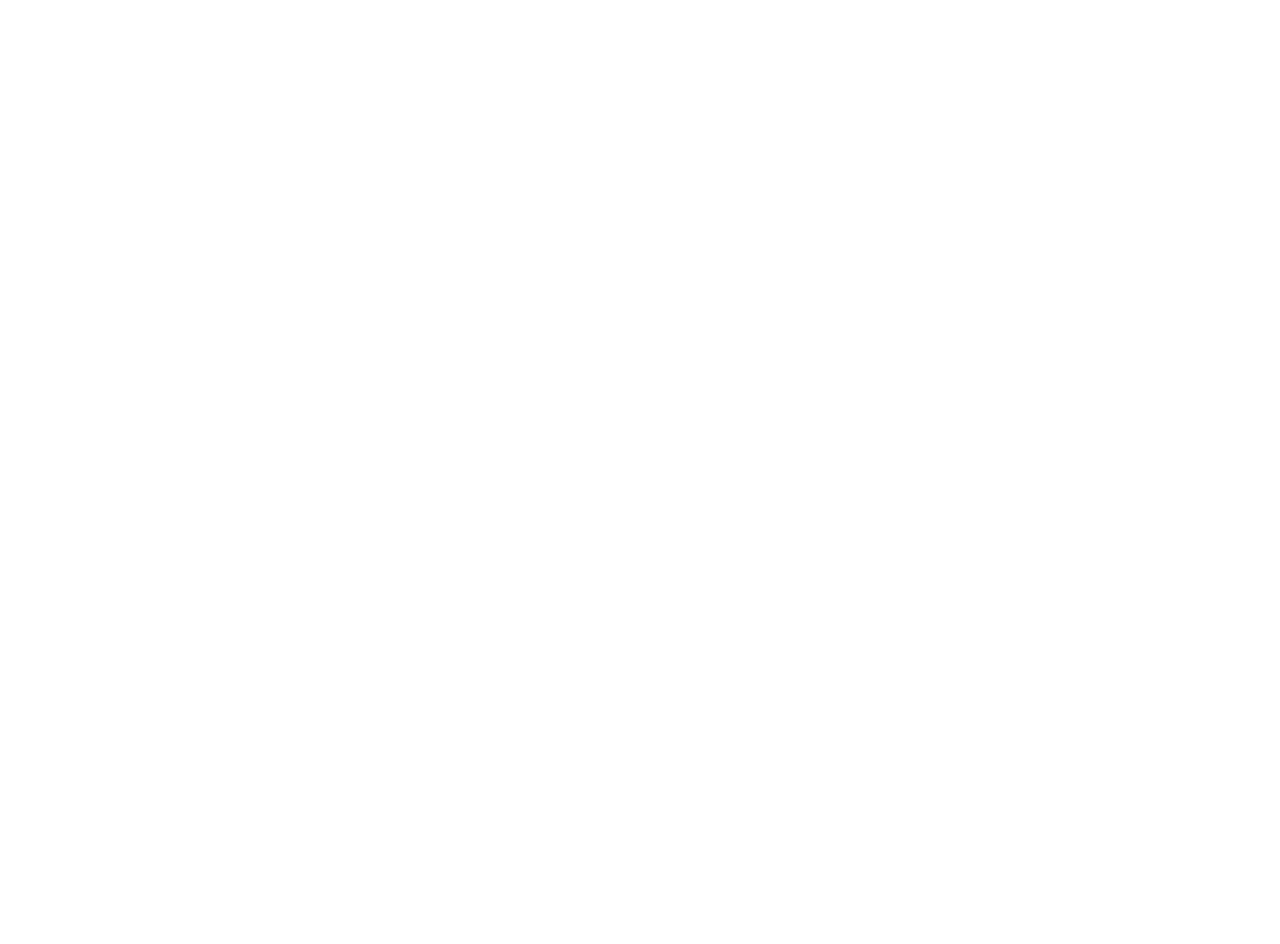
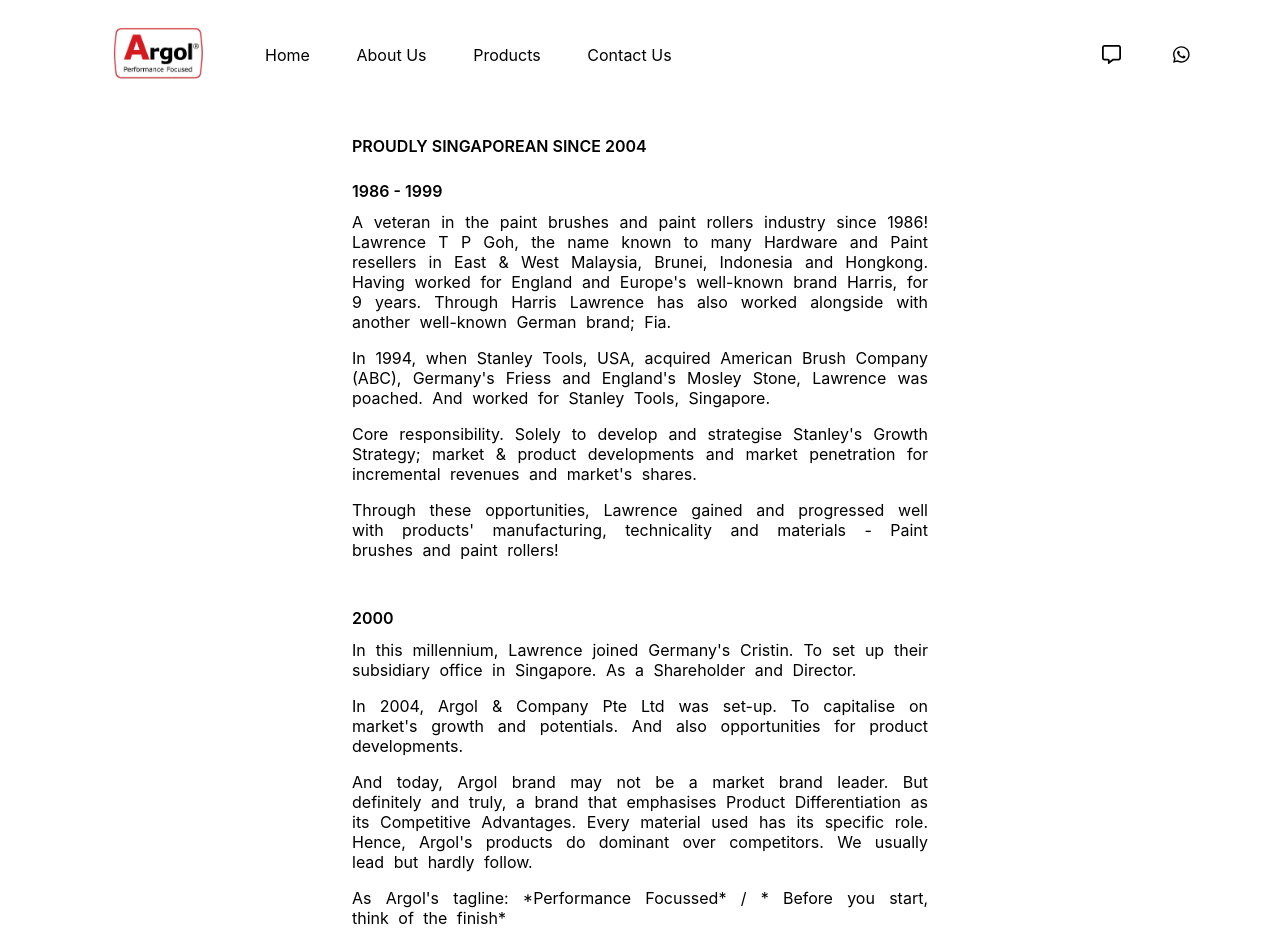
Before and after one commit to LanceJw/argol_prototype, a React (Create React App) app: page /about-us in a window 1280 px wide. Before the commit this address had no page. Before the commit the page ends 800 px from the top, so only its background shows below. Built offline with nearby package versions, Linux system fonts and the light colour scheme.

Commit message:
Edited page

```diff
--- a/package.json
+++ b/package.json
@@ -11,6 +11,7 @@
     "@testing-library/jest-dom": "^5.16.5",
     "@testing-library/react": "^13.4.0",
     "@testing-library/user-event": "^13.5.0",
+    "mathjs": "^11.5.1",
     "react": "^18.2.0",
     "react-dom": "^18.2.0",
     "react-icons": "^4.7.1",
--- a/public/index.html
+++ b/public/index.html
@@ -24,7 +24,7 @@
       work correctly both with client-side routing and a non-root public URL.
       Learn how to configure a non-root public URL by running `npm run build`.
     -->
-    <title>React App</title>
+    <title>Argol & Company Pte Ltd</title>
   </head>
   <body>
     <noscript>You need to enable JavaScript to run this app.</noscript>
--- a/src/App.js
+++ b/src/App.js
@@ -4,12 +4,14 @@
 
 import LandingPage from './components/LandingPage/LandingPage';
 import ProductPage from './components/ProductPage/ProductPage';
+import AboutUs from './components/AboutUs/AboutUs';
 
 const App = () => {
   return (
     <BrowserRouter>
       <Routes>
         <Route path='/' element={<LandingPage/>}/>
+        <Route path='/about-us' element={<AboutUs/>}/>
         <Route path='/products' element={<ProductPage/>}/>
       </Routes>
     </BrowserRouter>
--- /dev/null
+++ b/src/components/AboutUs/AboutUs.js
@@ -0,0 +1,69 @@
+import React, { useEffect, Fragment } from 'react'
+import styled from 'styled-components'
+
+import Navbar from '../Navbar/Navbar'
+
+const Container = styled.div`
+width: 45%;
+margin: 1.6rem auto 0rem;
+`
+
+const Content = styled.p`
+word-spacing: 5px;
+text-align: justify;
+margin: 0px;
+margin: 0rem auto 1rem;
+`
+
+const Heading = styled.div`
+margin-bottom: 0.7rem;
+font-weight: 600;
+`
+
+
+
+const AboutUs = () => {
+
+    useEffect(() => {
+        document.title = 'Argol & Company Pte Ltd | About Us'
+    }, [])
+
+    return (
+        <Fragment>
+            <Navbar />
+            <Container>
+                <Heading style={{textTransform: 'uppercase', marginBottom: '1.6rem'}}>Proudly Singaporean since 2004</Heading>
+                <Heading>1986 - 1999</Heading>
+                <Content>
+                    A veteran in the paint brushes and paint rollers industry since 1986! Lawrence T P Goh, the name known to many Hardware and Paint resellers in East & West Malaysia, Brunei, Indonesia and Hongkong.
+                    Having worked for England and Europe's well-known brand Harris, for 9 years. Through Harris Lawrence has also worked alongside with another well-known German brand; Fia.</Content>
+                <Content>
+                    In 1994, when Stanley Tools, USA, acquired American Brush Company (ABC), Germany's Friess and England's Mosley Stone, Lawrence was poached. And worked for Stanley Tools, Singapore.
+                </Content>
+                <Content>
+                    Core responsibility. Solely to develop and strategise Stanley's Growth Strategy; market & product developments and market penetration for incremental revenues and market's shares.
+                </Content>
+                <Content>
+                Through these opportunities, Lawrence gained and progressed well with products' manufacturing, technicality and materials - Paint brushes and paint rollers!
+                </Content>
+
+                <Heading style={{marginTop: '3rem'}}>2000</Heading>
+                <Content>
+                    In this millennium, Lawrence joined Germany's Cristin. To set up their subsidiary office in Singapore. As a Shareholder and Director.
+                </Content>
+                <Content>
+                    In 2004, Argol & Company Pte Ltd was set-up. To capitalise on market's growth and potentials. And also opportunities for product developments.
+                </Content>
+                <Content>
+                    And today, Argol brand may not be a market brand leader. But definitely and truly, a brand that emphasises Product Differentiation as its Competitive Advantages. Every material used has its specific role. Hence, Argol's products do dominant over competitors. We usually lead but hardly follow.
+                </Content>
+                <Content>
+                    As Argol's tagline: *Performance Focussed* / * Before you start, think of the finish*
+                </Content>
+            </Container>
+        </Fragment>
+
+    )
+}
+
+export default AboutUs
--- a/src/components/LandingPage/LandingPage.js
+++ b/src/components/LandingPage/LandingPage.js
@@ -30,7 +30,7 @@
 gap: 12px;
 width: 60%;
 max-width: 1100px;
-margin: 1.5rem auto 0rem;
+margin: 2.5rem auto 0rem;
 `
 
 const Range = styled.a`
@@ -46,14 +46,14 @@
 
 const Quote = styled.div`
 text-align: center;
-margin-top: 2rem;
+margin-top: 3rem;
 font-size: 24px;
 letter-spacing: 1px;
 font-weight: 600;
 `
 
 const Categories = styled.div`
-margin-top: 0.5rem;
+margin-top: 3rem;
 text-align: center;
 font-size: 21px;
 font-weight: 500;
@@ -61,8 +61,8 @@
 `
 
 const FurstLogo = styled.img`
-width: 16%;
-margin-left: 10px;
+width: 18%;
+margin-left: 2px;
 `
 
 const LandingPage = () => {
@@ -115,6 +115,8 @@
             <Categories>
                 <span>Paint Brushes <BsDot style={{verticalAlign: 'bottom'}}/> Paint Rollers <BsDot style={{verticalAlign: 'bottom'}}/> Painting Tools</span>
             </Categories>
+
+            <span></span>
         </Container>
     )
 }
--- a/src/components/Navbar/Navbar.js
+++ b/src/components/Navbar/Navbar.js
@@ -14,7 +14,7 @@
 const Container = styled.div`
 display: flex;
 width: 100%;
-height: 100px;
+height: 110px;
 align-items: center;
 background-color: white;
 `
@@ -60,7 +60,7 @@
                 <Left>
                     <a href='/'><Logo src={Argol_Logo} alt='Argol Logo' /></a>
                     <Links href='/'>Home</Links>
-                    <Links href='/'>About Us</Links>
+                    <Links href='/about-us'>About Us</Links>
                     <Links href='/products' onClick={() => {
                         localStorage.setItem('selected-range', 'DeLuxe')
                     }}>Products</Links>
--- a/src/components/ProductPage/Product.js
+++ b/src/components/ProductPage/Product.js
@@ -1,6 +1,7 @@
-import React from 'react'
+import React, { useEffect } from 'react'
 import styled from 'styled-components'
 import { BsDot } from 'react-icons/bs'
+
 
 const Container = styled.div`
 width: 70%;
@@ -33,7 +34,7 @@
 `
 
 const Description = styled.div`
-width: 38%;
+width: 40%;
 padding-top: 2rem;
 `
 
@@ -47,7 +48,7 @@
 
 const Sizing = styled.table`
 width: 100%;
-height: 45%;
+height: 50%;
 text-align: center;
 justify-self: auto;
 border-spacing: 0px;
@@ -58,14 +59,18 @@
 
 const style = {
     tableHead: {
-
+        backgroundColor: '#aaddef',
+        height: '30px'
     },
-    tableBody: {
-        border: '1px solid black'
-    }
 }
 
+
 const Product = (props) => {
+
+    useEffect(() => {
+        document.title = 'Argol & Company Pte Ltd | Products'
+    }, [])
+
     return (
         <Container>
             <Header>
@@ -91,8 +96,8 @@
                     <Sizing>
                         <thead style={style.tableHead}>
                             <tr>
-                                <th style={{ border: '1px solid black' }}>Cat No.</th>
-                                <th style={{ border: '1px solid black' }}>Size</th>
+                                <th style={{ border: '1px solid black', width: '30%' }}>Cat No.</th>
+                                <th style={{ border: '1px solid black', width: '20%'}}>Size</th>
                                 <th>Quantity / Carton</th>
                             </tr>
                         </thead>
--- a/src/components/ProductPage/Product_Data.js
+++ b/src/components/ProductPage/Product_Data.js
@@ -20,7 +20,8 @@
         sizing: [
             {
                 catNo: "67 113",
-                size: "1/2",
+                fracSize: true,
+                size: '1\u00BD "',
                 quantity: "12 doz",
                 background_color: "#ffffff"
             },
```
Also changed, not shown: 1 other file (tests, documents, lock files or other folders).
